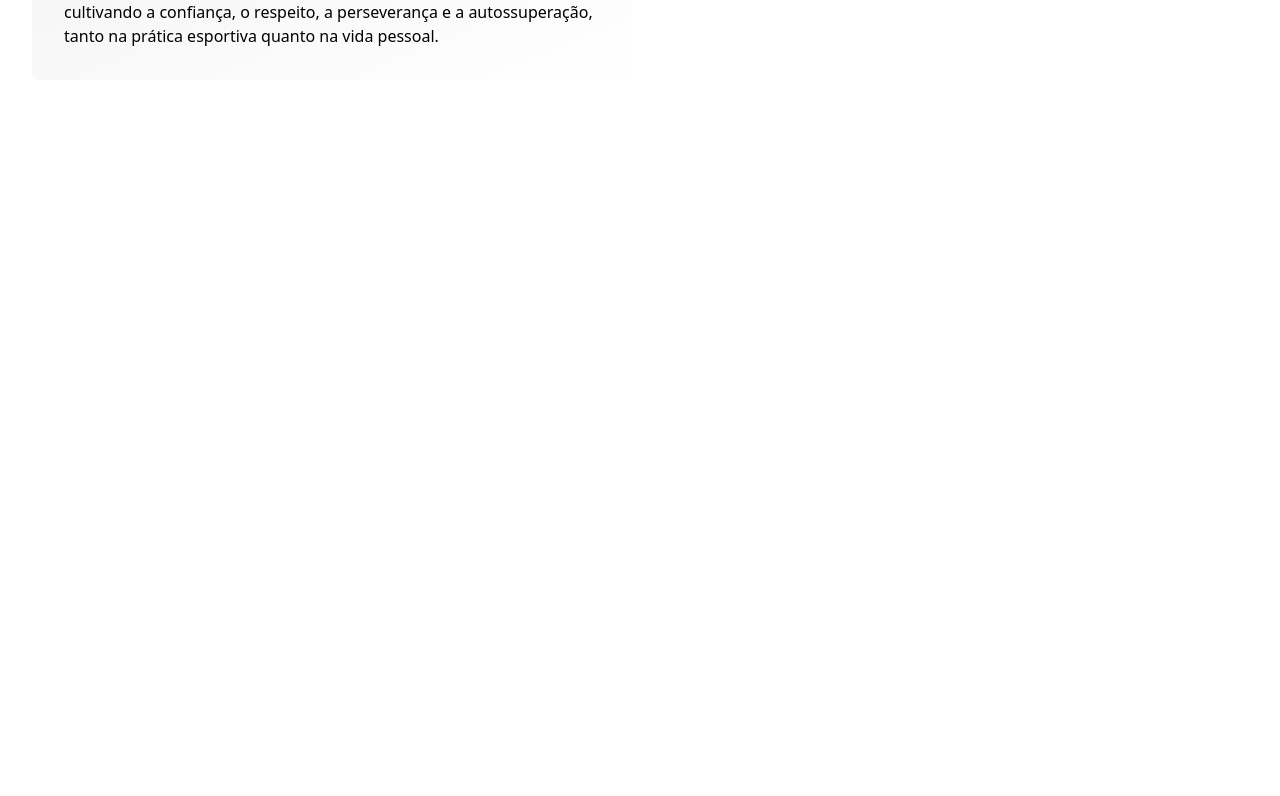
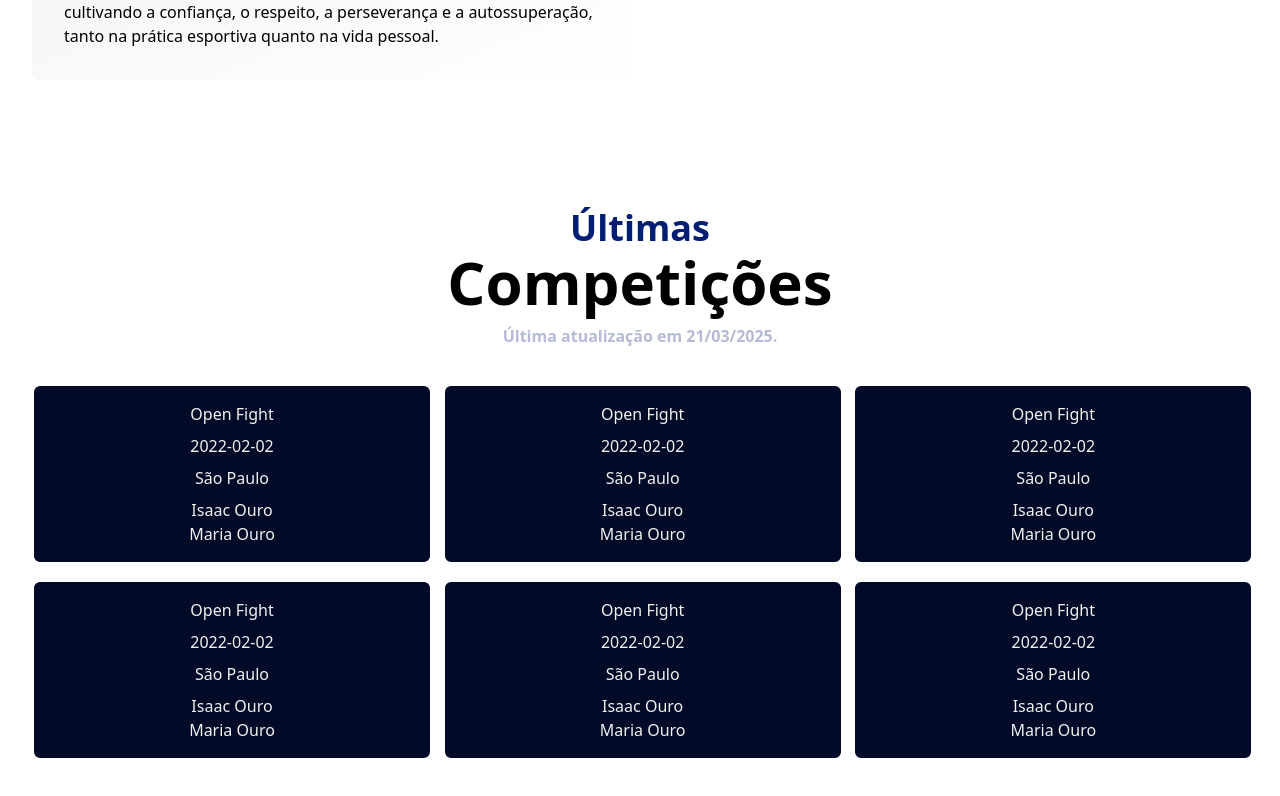
Before and after one commit to dev-isaacmello/dzorditaekwondo-website, a Next.js app: page / in a window 1280 px wide. Shown: the part 1542-2338 px from the top of the page. Before the commit the page ends 1814 px from the top, so only its background shows below. Built offline with nearby package versions, Linux system fonts and the light colour scheme.

Commit message:
header updates

```diff
--- /dev/null
+++ b/src/app/_components/CompsCard.tsx
@@ -0,0 +1,137 @@
+const compsF = [
+  {
+    id: 1,
+    name: "Open Fight",
+    date: "2022-02-02",
+    location: "São Paulo",
+    participants: [
+      {
+        id: 1,
+        name: "Isaac",
+        award: "Ouro",
+      },
+      {
+        id: 2,
+        name: "Maria",
+        award: "Ouro",
+      },
+    ],
+  },
+  {
+    id: 1,
+    name: "Open Fight",
+    date: "2022-02-02",
+    location: "São Paulo",
+    participants: [
+      {
+        id: 1,
+        name: "Isaac",
+        award: "Ouro",
+      },
+      {
+        id: 2,
+        name: "Maria",
+        award: "Ouro",
+      },
+    ],
+  },
+  {
+    id: 1,
+    name: "Open Fight",
+    date: "2022-02-02",
+    location: "São Paulo",
+    participants: [
+      {
+        id: 1,
+        name: "Isaac",
+        award: "Ouro",
+      },
+      {
+        id: 2,
+        name: "Maria",
+        award: "Ouro",
+      },
+    ],
+  },
+  {
+    id: 1,
+    name: "Open Fight",
+    date: "2022-02-02",
+    location: "São Paulo",
+    participants: [
+      {
+        id: 1,
+        name: "Isaac",
+        award: "Ouro",
+      },
+      {
+        id: 2,
+        name: "Maria",
+        award: "Ouro",
+      },
+    ],
+  },
+  {
+    id: 1,
+    name: "Open Fight",
+    date: "2022-02-02",
+    location: "São Paulo",
+    participants: [
+      {
+        id: 1,
+        name: "Isaac",
+        award: "Ouro",
+      },
+      {
+        id: 2,
+        name: "Maria",
+        award: "Ouro",
+      },
+    ],
+  },
+  {
+    id: 1,
+    name: "Open Fight",
+    date: "2022-02-02",
+    location: "São Paulo",
+    participants: [
+      {
+        id: 1,
+        name: "Isaac",
+        award: "Ouro",
+      },
+      {
+        id: 2,
+        name: "Maria",
+        award: "Ouro",
+      },
+    ],
+  },
+];
+
+export function CompsCard() {
+  return (
+    <>
+      {compsF.map((comp, index) => (
+        <div
+          key={index}
+          className="bg-bg-primary flex flex-col items-center gap-2 rounded-lg p-4 text-base border-2 border-text1 md:w-[400px] w-[calc(100vh/2)]"
+        >
+          <h5>{comp.name}</h5>
+          <p>{comp.date}</p>
+          <p>{comp.location}</p>
+          <div>
+            {comp.participants &&
+              comp.participants.map((participant, index) => (
+                <div key={index} className="flex flex-col items-center">
+                  <p>
+                    {participant.name} {participant.award}
+                  </p>
+                </div>
+              ))}
+          </div>
+        </div>
+      ))}
+    </>
+  );
+}
--- a/src/app/about/page.tsx
+++ b/src/app/about/page.tsx
@@ -10,7 +10,7 @@ export default function About() {
             <p className="text-center text-4xl font-bold md:text-6xl">
               Escola de Taekwondo Dzordi
             </p>
-            <span className="text-secondary/40 font-semibold">
+            <span className="text-secondary/30 font-semibold">
               Fundada em 10 de Outubro de 2022
             </span>
           </div>
--- a/src/app/comps/page.tsx
+++ b/src/app/comps/page.tsx
@@ -1,9 +1,24 @@
+import { CompsCard } from "../_components/CompsCard";
+
 export default function Comps() {
-    return(
-        <section>
-            <div className="container mx-auto h-full w-fit px-8 py-16">
-
-            </div>
-        </section>
-    )
+  return (
+    <section>
+      <div className="container mx-auto h-full w-fit px-8 py-16">
+        <div className="flex flex-col items-center gap-1">
+          <h1 className="text-secondary text-2xl font-bold md:text-4xl">
+            Últimas
+          </h1>
+          <p className="text-center text-4xl font-bold md:text-6xl">
+            Competições
+          </p>
+          <span className="text-secondary/30 mt-2 font-semibold">
+            Última atualização em 21/03/2025.
+          </span>
+          <div className="mt-8 grid grid-cols-1 gap-4 md:grid-cols-3">
+            <CompsCard />
+          </div>
+        </div>
+      </div>
+    </section>
+  );
 }
--- a/src/components/Header/Index.tsx
+++ b/src/components/Header/Index.tsx
@@ -27,22 +27,23 @@ export function Header() {
             </h3>
           </div>
           <ul className="text-md hidden items-center gap-2 font-semibold md:flex">
-            <li className="hover:border-base hover:border-2 border-2 border-transparent rounded-md p-2 transition-colors duration-300 hover:shadow-lg hover:shadow-base/70 select-none cursor-pointer">
+            <li className="hover:border-base hover:shadow-base/70 cursor-pointer rounded-md border-2 border-transparent p-2 transition-colors duration-300 select-none hover:border-2 hover:shadow-lg">
               <Link href="/">Inicio</Link>
             </li>
-            <li className="hover:border-base hover:border-2 border-2 border-transparent rounded-md p-2 transition-colors duration-300 hover:shadow-lg hover:shadow-base/70 select-none cursor-pointer">
+            <li className="hover:border-base hover:shadow-base/70 cursor-pointer rounded-md border-2 border-transparent p-2 transition-colors duration-300 select-none hover:border-2 hover:shadow-lg">
               <Link href="/about">Sobre</Link>
             </li>
-            <li className="hover:border-base hover:border-2 border-2 border-transparent rounded-md p-2 transition-colors duration-300 hover:shadow-lg hover:shadow-base/70 select-none cursor-pointer">
+            <li className="hover:border-base hover:shadow-base/70 cursor-pointer rounded-md border-2 border-transparent p-2 transition-colors duration-300 select-none hover:border-2 hover:shadow-lg">
               <Link href="/comps">Competições</Link>
             </li>
-            <li className="hover:border-base hover:border-2 border-2 border-transparent rounded-md p-2 transition-colors duration-300 hover:shadow-lg hover:shadow-base/70 select-none cursor-pointer">
+            <li className="hover:border-base hover:shadow-base/70 cursor-pointer rounded-md border-2 border-transparent p-2 transition-colors duration-300 select-none hover:border-2 hover:shadow-lg">
               <Link href="/plans">Planos</Link>
             </li>
           </ul>
           <Link
             href="/login"
-            className="border-base hover:bg-primary/80 hidden cursor-pointer items-center justify-center rounded-md border-2 px-6 py-2 font-semibold duration-200 hover:border-transparent md:flex shadow-lg shadow-base/70 hover:shadow-none"          >
+            className="border-base hover:bg-primary/80 shadow-base/70 hidden cursor-pointer items-center justify-center rounded-md border-2 px-6 py-2 font-semibold shadow-lg duration-200 hover:border-transparent hover:shadow-none md:flex"
+          >
             Login
           </Link>
           <Menu
@@ -50,37 +51,42 @@ export function Header() {
             onClick={() => SetIsMenuOpen(!isMenuOpen)}
           />
           <div
-            className={`bg-base transition-transofrm text-secondary absolute top-21 left-0 flex w-full transform flex-col items-center gap-6 text-lg font-semibold md:hidden ${isMenuOpen ? "opacity-100" : "opacity-0"}`}
-            style={{ transition: "transform 0.3s ease, opacity 0.3s ease" }}
-            onClick={() => SetIsMenuOpen(false)}
+            className="bg-base transition-transofrm text-secondary absolute top-20 left-0 flex w-full transform flex-col items-center gap-6 text-lg font-semibold md:hidden"
+            onClick={() => SetIsMenuOpen(!isMenuOpen)}
+            style={{ display: isMenuOpen ? "flex" : "none" }}
           >
             <Link
               href="/"
               className="bg-base hover:bg-primary w-full p-4 text-center"
+              onClick={() => SetIsMenuOpen(false)}
             >
               Inicio
             </Link>
             <Link
               href="/about"
               className="bg-base hover:bg-primary w-full p-4 text-center"
+              onClick={() => SetIsMenuOpen(false)}
             >
               Sobre
             </Link>
             <Link
               href="/comps"
               className="bg-base hover:bg-primary w-full p-4 text-center"
+              onClick={() => SetIsMenuOpen(false)}
             >
               Competições
             </Link>
             <Link
               href="/plans"
               className="bg-base hover:bg-primary w-full p-4 text-center"
+              onClick={() => SetIsMenuOpen(false)}
             >
               Planos
             </Link>
             <Link
               href="/login"
               className="bg-base hover:bg-primary w-full p-4 text-center"
+              onClick={() => SetIsMenuOpen(false)}
             >
               Login
             </Link>
```
